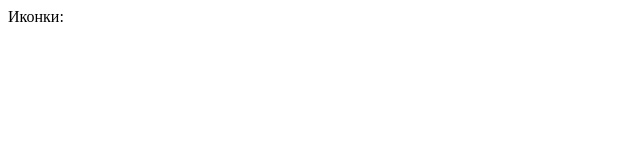
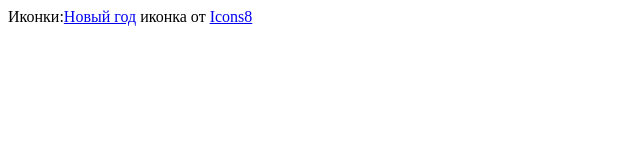
Before and after one commit to shiuhfduw/dem-github.jo, a plain HTML site: page index.html in a window 1280 px wide. Shown: the whole page, without its empty margins (0-640 px from the left). Drawn offline with Linux system fonts and the light colour scheme.

Commit message:
Update index.html

```diff
--- a/index.html
+++ b/index.html
@@ -4,6 +4,6 @@
     <title>Мой блог</title>
   </head>
   <body>
-    <p>Иконки: </p>
+    <p>Иконки:<a target="_blank" href="https://icons8.com/icon/54109/champagne-bottle">Новый год</a> иконка от <a target="_blank" href="https://icons8.com">Icons8</a> </p>
   </body>
   <html>
```
